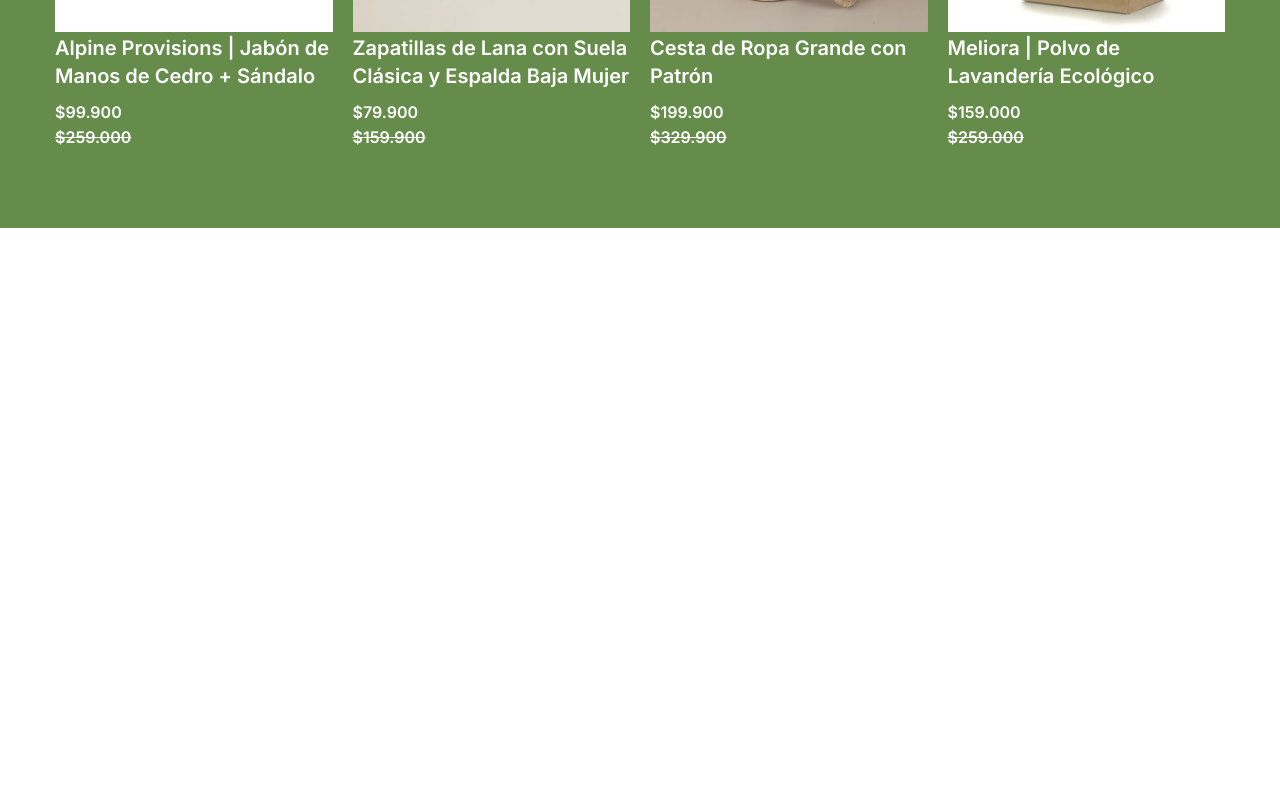
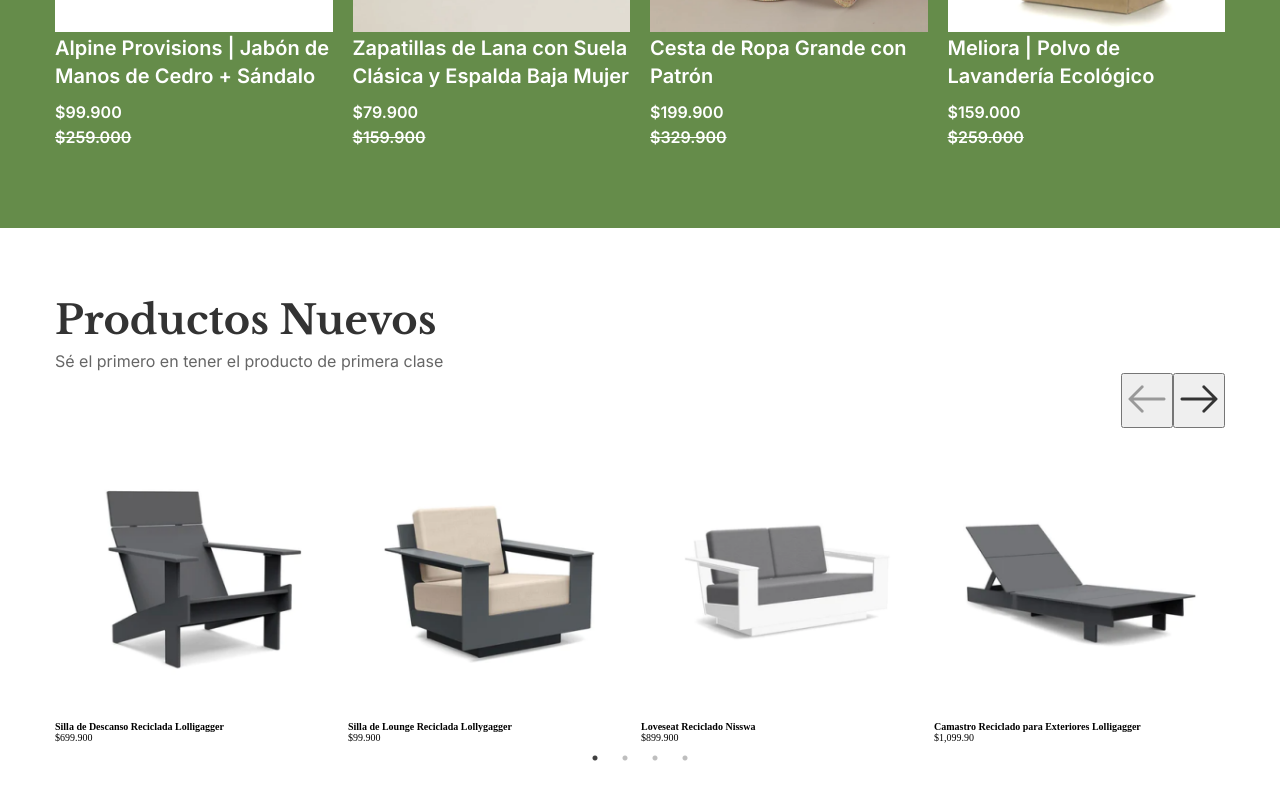
Before and after one commit to iEerii/furniture-app, a React (Vite) app: page / in a window 1280 px wide. Shown: the part 1372-2172 px from the top of the page. Before the commit the page ends 1600 px from the top, so only its background shows below. Built offline with nearby package versions, Linux system fonts and the light colour scheme.

Commit message:
create and add new arrival component

```diff
--- a/src/App.jsx
+++ b/src/App.jsx
@@ -1,9 +1,10 @@
 import './App.css'
 import { Header } from './components/Header'
 import { CategorySlide } from './components/CategorySlide'
+import { InDemand } from './components/InDemand';
+import { NewArrival } from './components/NewArrival';
 import "slick-carousel/slick/slick.css";
 import "slick-carousel/slick/slick-theme.css";
-import { InDemand } from './components/InDemand';
 
 function App() {
 
@@ -12,6 +13,7 @@ function App() {
 			<Header />
 			<CategorySlide />
 			<InDemand />
+			<NewArrival />
 		</main>
 	)
 }
--- /dev/null
+++ b/src/components/CardNewArrival.jsx
@@ -0,0 +1,11 @@
+import './../styles/cardNewArrival.css'
+
+export const CardNewArrival = ({img, newProduct, price}) => {
+    return(
+        <div className="newProduct__wrap">
+            <img className="newProduct__wrap-img" src={ img } alt="" />
+            <h4 className="newProduct__wrap-title">{ newProduct }</h4>
+            <p className="newProduct__wrap-price">{ price }</p>
+        </div>
+    )
+}
--- /dev/null
+++ b/src/components/NewArrival.jsx
@@ -0,0 +1,112 @@
+import React, { useRef } from "react";
+import Slider from "react-slick";
+import { CardNewArrival } from './CardNewArrival'
+import Lolligagger from './../assets/product-image4@2x.png'
+import LoungeChair from './../assets/product-image5@2x.png'
+import Loveseat from './../assets/product-image6@2x.png'
+import OutLoungeChair from './../assets/product-image7@2x.png'
+import CubbyBench from './../assets/product-image8@2x.png'
+import FreshAirTable from './../assets/product-image9@2x.png'
+import DiningChair from './../assets/product-image10@2x.png'
+import Table from './../assets/product-image11@2x.png'
+import Previous from './../assets/arrowleft@2x.png'
+import Next from './../assets/arrowright@2x.png'
+import './../styles/newArrival.css'
+
+const settings = {
+    dots: true,
+    infinite: true,
+    speed: 500,
+    slidesToShow: 4,
+    slidesToScroll: 2
+};
+
+export const NewArrival = () => {
+    let sliderRef = useRef(null);
+
+    const next = () => {
+        sliderRef.slickNext();
+    }
+    const previous = () => {
+        sliderRef.slickPrev();
+    };
+
+    return(
+        <section className='newArrival__wrap'>
+            <h3 className='newArrival__wrap-title'>Productos Nuevos</h3>
+            <p className='newArrival__wrap-p'>Sé el primero en tener el producto de primera clase</p>
+            <div style={{ textAlign: "right" }}>
+                <button className="buttonPrev" onClick={previous}>
+                    <img src={ Previous } alt="" />
+                </button>
+                <button className="buttonNext" onClick={next}>
+                    <img src={ Next } alt="" />
+                </button>
+            </div>
+            <Slider
+                ref={slider => {
+                    sliderRef = slider;
+                }}
+                {...settings}
+                className='newArrival__wrap-list'
+            >
+                <li>
+                    <CardNewArrival
+                        img={ Lolligagger }
+                        newProduct='Silla de Descanso Reciclada Lolligagger'
+                        price='$699.900'
+                    />
+                </li>
+                <li>
+                    <CardNewArrival
+                        img={ LoungeChair }
+                        newProduct='Silla de Lounge Reciclada Lollygagger'
+                        price='$99.900'
+                    />
+                </li>
+                <li>
+                    <CardNewArrival
+                        img={ Loveseat }
+                        newProduct='Loveseat Reciclado Nisswa'
+                        price='$899.900'
+                    />
+                </li>
+                <li>
+                    <CardNewArrival
+                        img={ OutLoungeChair }
+                        newProduct='Camastro Reciclado para Exteriores Lolligagger'
+                        price='$1,099.90'
+                    />
+                </li>
+                <li>
+                    <CardNewArrival
+                        img={ CubbyBench }
+                        newProduct='Recycled Cubby Bench'
+                        price='$1,159.90'
+                    />
+                </li>
+                <li>
+                    <CardNewArrival
+                        img={ FreshAirTable }
+                        newProduct='Fresh Air Recycled Rable'
+                        price='$999.000'
+                    />
+                </li>
+                <li>
+                    <CardNewArrival
+                        img={ DiningChair }
+                        newProduct='Emin Recycled Dining Chair'
+                        price='$659.000'
+                    />
+                </li>
+                <li>
+                    <CardNewArrival
+                        img={ Table }
+                        newProduct='Satellite Recycled Round End Table'
+                        price='$399.000'
+                    />
+                </li>
+            </Slider>
+        </section>
+    )
+}
--- /dev/null
+++ b/src/styles/cardNewArrival.css
@@ -0,0 +1,8 @@
+.newProduct__wrap {
+    max-width: 40rem;
+}
+
+.newProduct__wrap-img {
+    object-fit: cover;
+    width: 100%;
+}
--- /dev/null
+++ b/src/styles/newArrival.css
@@ -0,0 +1,24 @@
+.newArrival__wrap {
+    padding: 7.8rem 5.5rem;
+}
+
+.newArrival__wrap-title {
+    color: #333;
+    font-family: 'Libre Baskerville';
+    font-size: 4rem;
+    font-weight: 600;
+    line-height: 2.8rem;
+    padding-bottom: 1.5rem;
+}
+
+.newArrival__wrap-p {
+    color: #666;
+    font-family: 'Inter';
+    font-size: 1.6rem;
+    line-height: 24px;
+}
+
+.newArrival__wrap-list {
+    display: flex;
+    list-style: none;
+}
```
